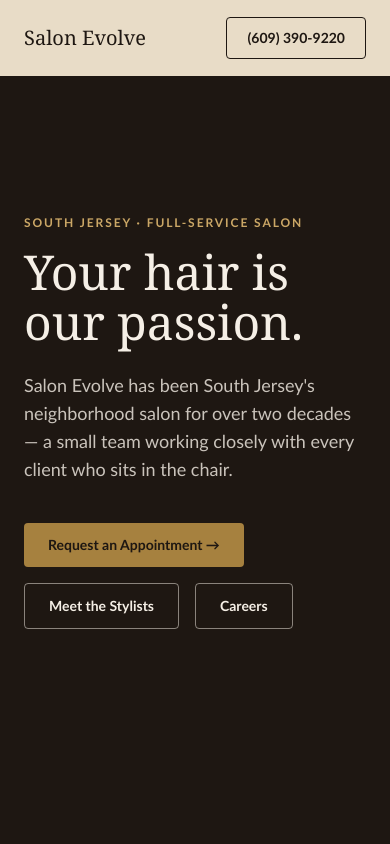
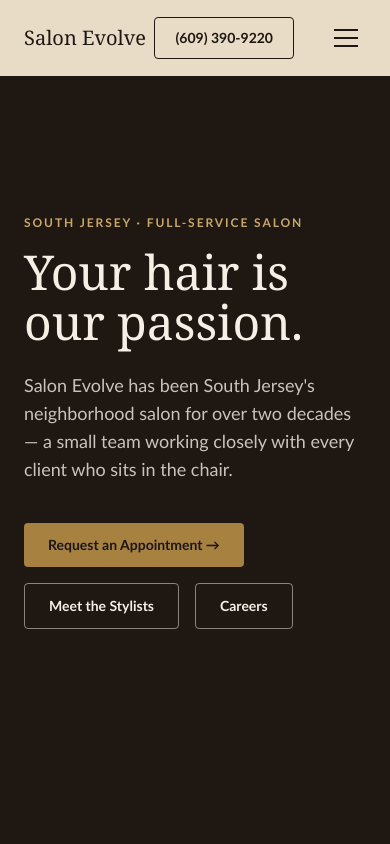
Before and after one commit to nick92461/salon-evolve, a Next.js app: page / in a window 390 px wide. Shown: the top 844 px of the page. Built offline with nearby package versions, Linux system fonts and the light colour scheme.

Commit message:
add hamburger menu to nav bar for mobile devices

```diff
--- a/src/components/Nav.tsx
+++ b/src/components/Nav.tsx
@@ -1,5 +1,6 @@
 "use client";
 
+import { useState} from "react";
 import Link from "next/link";
 
 const NAV_LINKS = [
@@ -26,6 +27,8 @@
       return () => window.removeEventListener("scroll", onScroll);
     }, []);
   */
+
+  const [menuOpen, setMenuOpen] = useState(false);
 
   return (
     <nav
@@ -57,7 +60,31 @@
         >
           {PHONE}
         </a>
+
+        <button
+          onClick={() => setMenuOpen(!menuOpen)}
+          className="md:hidden flex flex-col gap-1.5 p-2"
+          aria-label="Toggle menu"
+        >
+          <span className="block h-0.5 w-6 bg-ink"></span>
+          <span className="block h-0.5 w-6 bg-ink"></span>
+          <span className="block h-0.5 w-6 bg-ink"></span>
+        </button>
       </div>
+      {menuOpen && (
+        <div className="absolute top-[76px] left-0 right-0 md:hidden flex flex-col bg-linen border-t border-ink/10">
+            {NAV_LINKS.map((link) => (
+              <Link
+                key={link.href}
+                href={link.href}
+                onClick={() => setMenuOpen(false)}
+                className="px-6 py-4 text-sm text-ink border-b border-ink/10"
+              >
+                {link.label}
+              </Link>
+            ))}
+        </div>
+      )}
     </nav>
   );
 }
```
